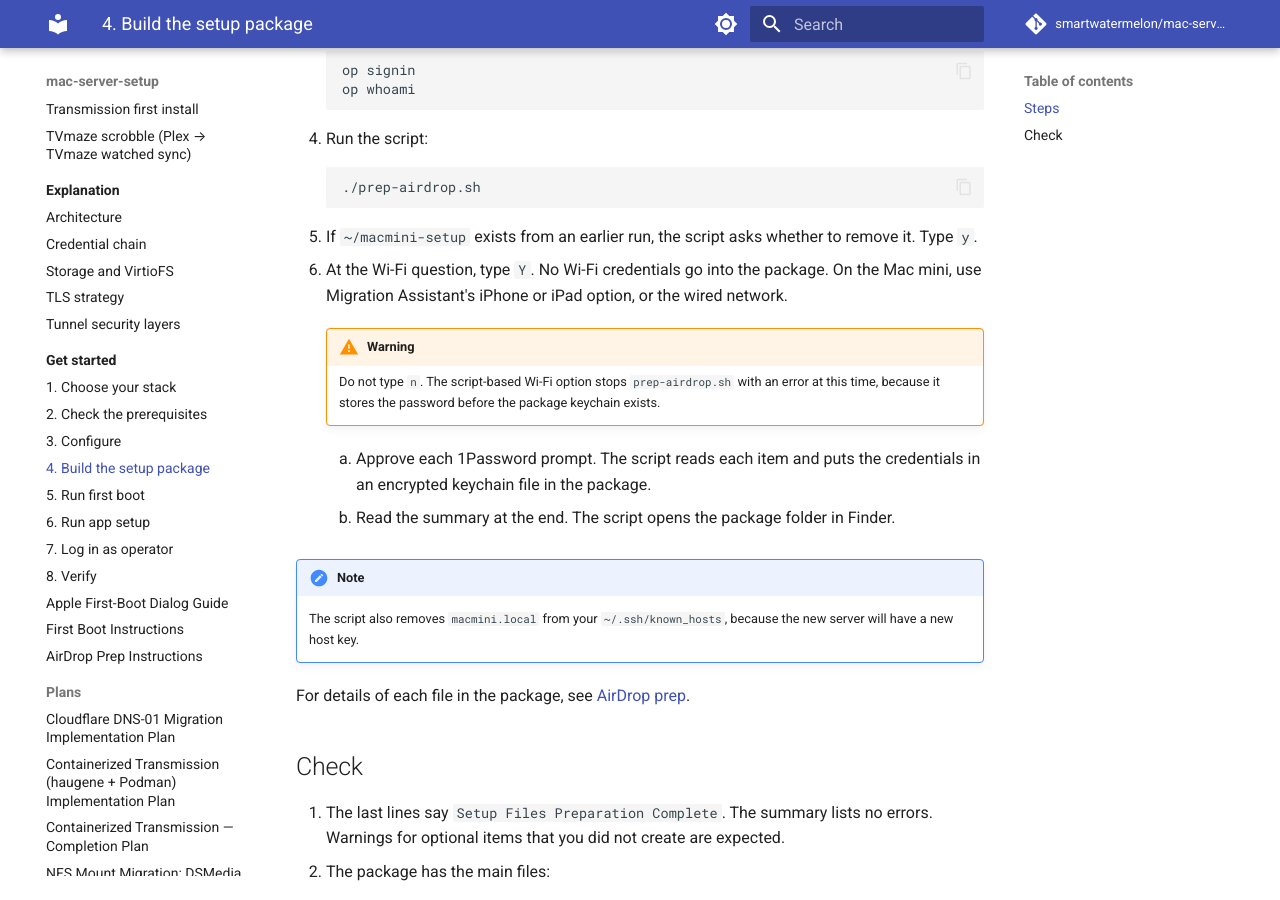
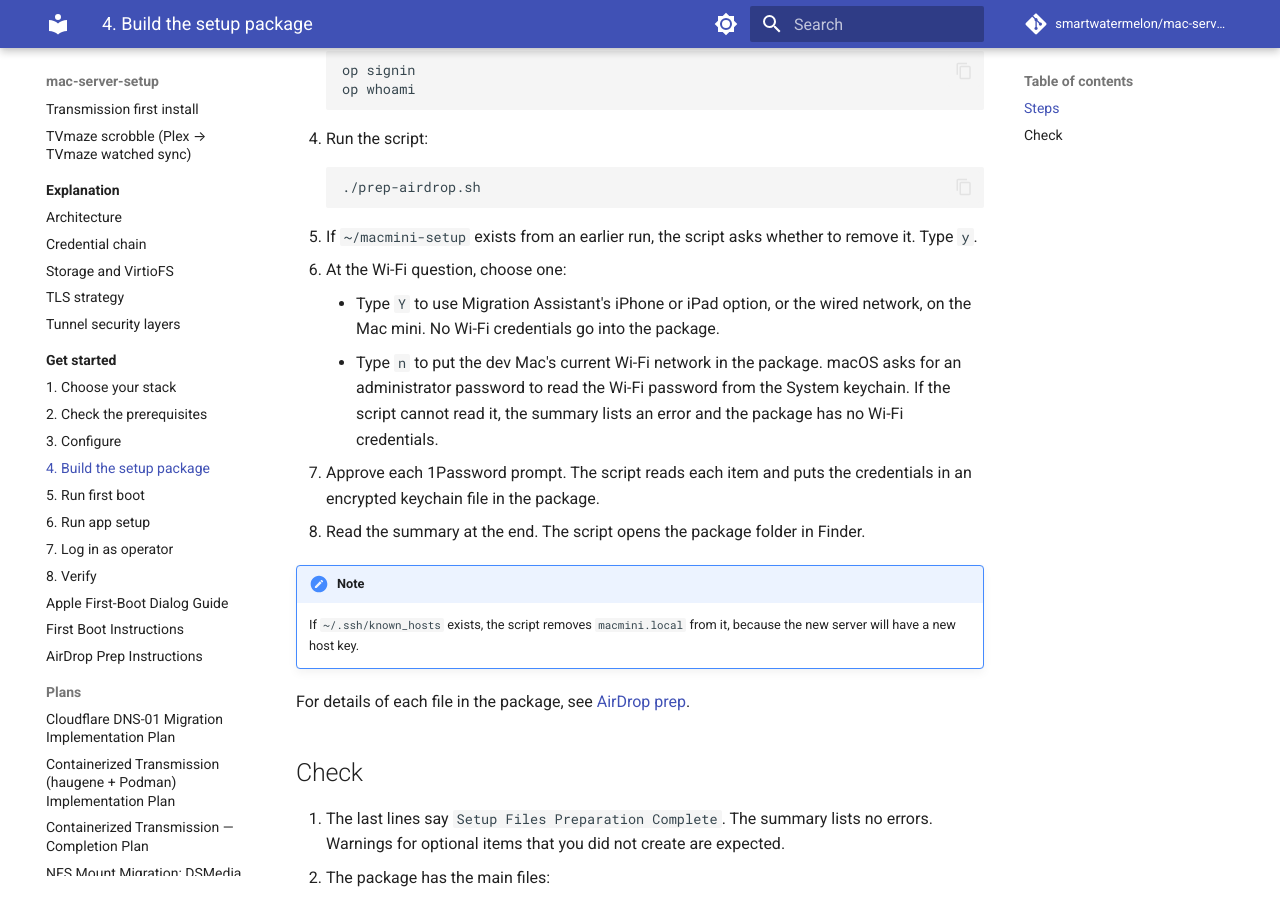
Before and after one commit to smartwatermelon/mac-server-setup, an MkDocs documentation site: the page built from docs/get-started/04-build-package.md, in a window 1280 px wide and 900 px high, scrolled down 567 px. Built offline with MkDocs 1.6.1 and Material for MkDocs 9.7.7, drawn with Linux system fonts in a browser that asks for light colours; comment, search, counter and statistics services are not loaded.

Commit message:
prep-airdrop: script-based Wi-Fi and missing known_hosts no longer abort (#271)
## Summary

Fixes the two `prep-airdrop.sh` aborts from #249, plus a third on the
same path.

- **Script-based Wi-Fi (`n`)** called
`store_external_keychain_credential` before the function was defined and
before `init_external_keychain` created the keychain. The keychain
functions and the init call now come before the Wi-Fi prompt. The prompt
order is unchanged, so the tutorial steps keep their numbers.
- **Wi-Fi password lookup.** `WIFI_PASSWORD=$(security
find-generic-password ...)` exited the script under `set -e` when the
lookup failed, so its `collect_error` branch never ran. The `n` path is
now `store_wifi_credentials`; a failed lookup collects an error and
continues, and a failed store no longer writes `wifi_network.conf`.
- **`ssh-keygen -R`** exits 255 when `~/.ssh/known_hosts` is missing. It
now runs only when the file exists.

Docs: removes the `touch ~/.ssh/known_hosts` step and the "do not type
`n`" warning from `docs/get-started/02` and `04`, and turns step 6 of
`04` into a real choice.

## Testing

- New `tests/prep-airdrop-wifi.bats` (8 tests): ordering checks, the
`known_hosts` guard, and four `store_wifi_credentials` cases.
`security`, `system_profiler` and `ssh-keygen` are stubbed as shell
functions; no test touches a real keychain or `~/.ssh`.
- All 8 fail against the unfixed script on `main`.
- `shellcheck -S info` clean; `zensical build --strict` clean;
`tests/docs-sensitive.bats` passes.

**Not verified:** the `n` path has not been run end to end on a real dev
Mac. The fix is proven by stubs only.

Closes #249

Co-authored-by: Claude Code Bot <claude-code@smartwatermelon.github>

````diff
--- a/docs/get-started/04-build-package.md
+++ b/docs/get-started/04-build-package.md
@@ -30,15 +30,14 @@ Goal: run `prep-airdrop.sh` on the dev Mac to build the folder that you copy to
     ```
 
 5. If `~/macmini-setup` exists from an earlier run, the script asks whether to remove it. Type `y`.
-6. At the Wi-Fi question, type `Y`. No Wi-Fi credentials go into the package. On the Mac mini, use Migration Assistant's iPhone or iPad option, or the wired network.
-
-    !!! warning
-        Do not type `n`. The script-based Wi-Fi option stops `prep-airdrop.sh` with an error at this time, because it stores the password before the package keychain exists.
+6. At the Wi-Fi question, choose one:
+    - Type `Y` to use Migration Assistant's iPhone or iPad option, or the wired network, on the Mac mini. No Wi-Fi credentials go into the package.
+    - Type `n` to put the dev Mac's current Wi-Fi network in the package. macOS asks for an administrator password to read the Wi-Fi password from the System keychain. If the script cannot read it, the summary lists an error and the package has no Wi-Fi credentials.
 7. Approve each 1Password prompt. The script reads each item and puts the credentials in an encrypted keychain file in the package.
 8. Read the summary at the end. The script opens the package folder in Finder.
 
 !!! note
-    The script also removes `macmini.local` from your `~/.ssh/known_hosts`, because the new server will have a new host key.
+    If `~/.ssh/known_hosts` exists, the script removes `macmini.local` from it, because the new server will have a new host key.
 
 For details of each file in the package, see [AirDrop prep](prep-airdrop.md).
 
````
Also changed, not shown: docs/get-started/02-prerequisites.md (+1 -7 lines), 2 other files.
